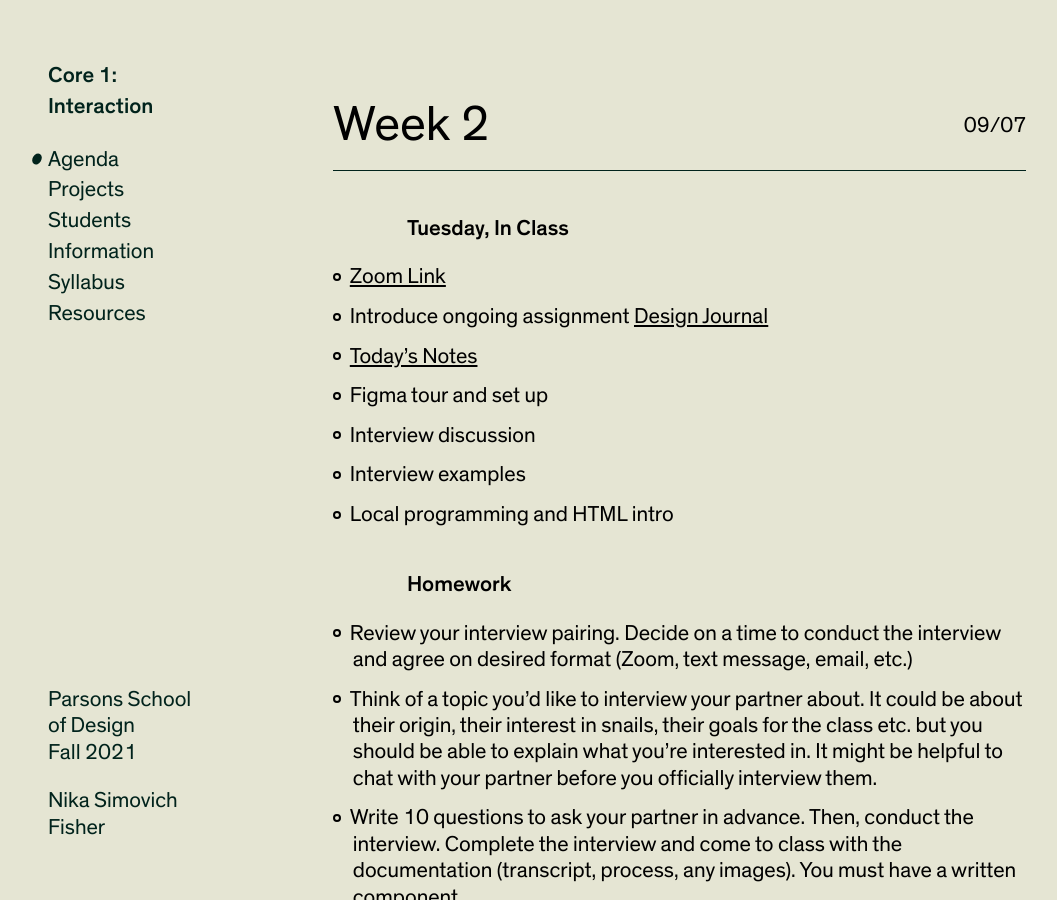
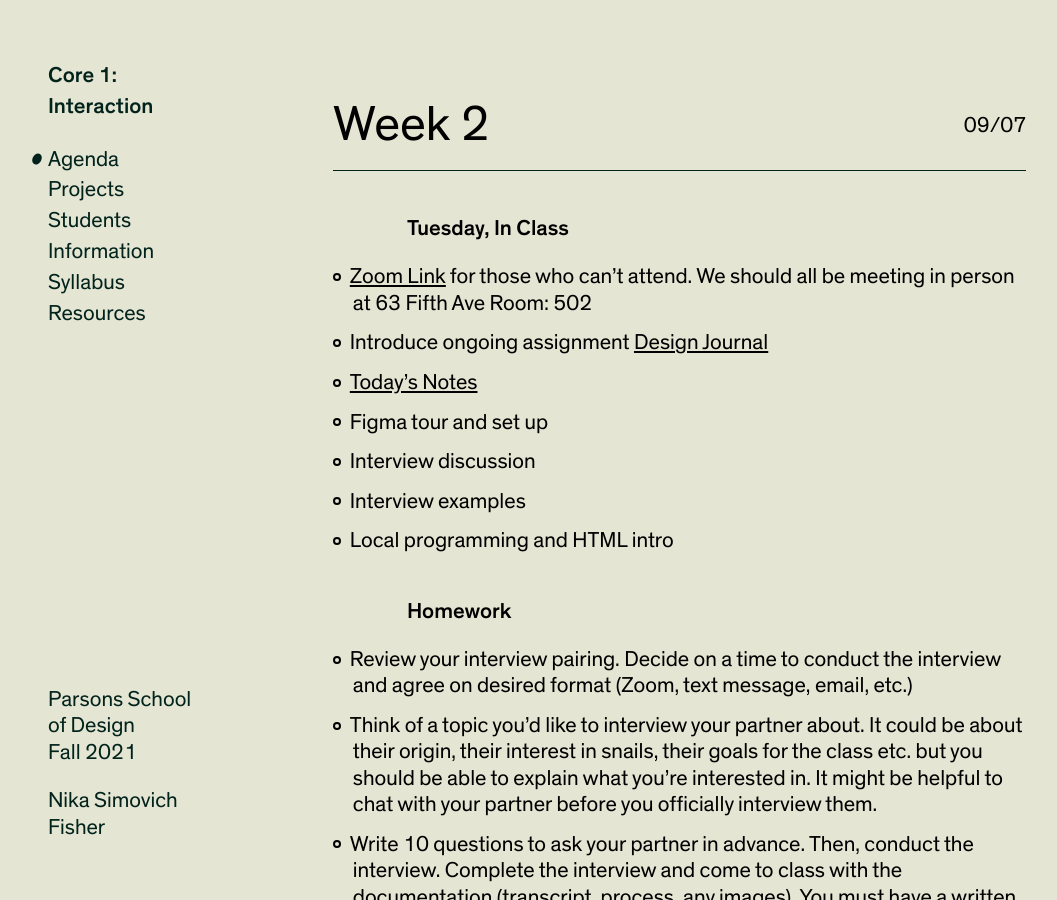
Before and after one commit to nikasimovich/cif21, a Jekyll site: the page built from _agendas/week-2.md, in a window 1280 px wide and 900 px high. Shown: the whole window, without its empty margins (12-1069 px from the left). Built offline with Jekyll 4.4.1, drawn with Linux system fonts in a browser that asks for light colours.

Commit message:
Add agenda detail

```diff
--- a/_agendas/week-2.md
+++ b/_agendas/week-2.md
@@ -7,7 +7,7 @@ summary: Figma Intro, Interviews, Typographic hierarchy, HTML Intro, Local progr
 
 ### Tuesday, In Class
 
-- [Zoom Link](https://NewSchool.zoom.us/my/nikafisher)
+- [Zoom Link](https://NewSchool.zoom.us/my/nikafisher) for those who can&rsquo;t attend. We should all be meeting in person at 63 Fifth Ave Room: 502
 - Introduce ongoing assignment [Design Journal](/projects/design-journal)
 - [Today's Notes](https://paper.dropbox.com/doc/Core-1-Interaction-Week-2-Notes--BR4UiltApTOgL8eNxbXgmYFNAQ-fRJUZoWUt2BjM7gEiVVKL)
 - Figma tour and set up
```
